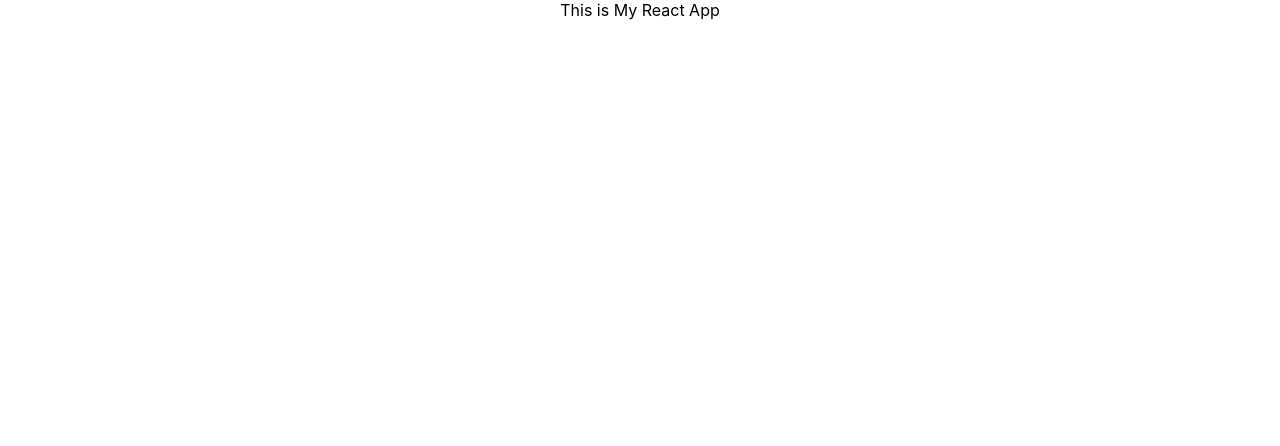
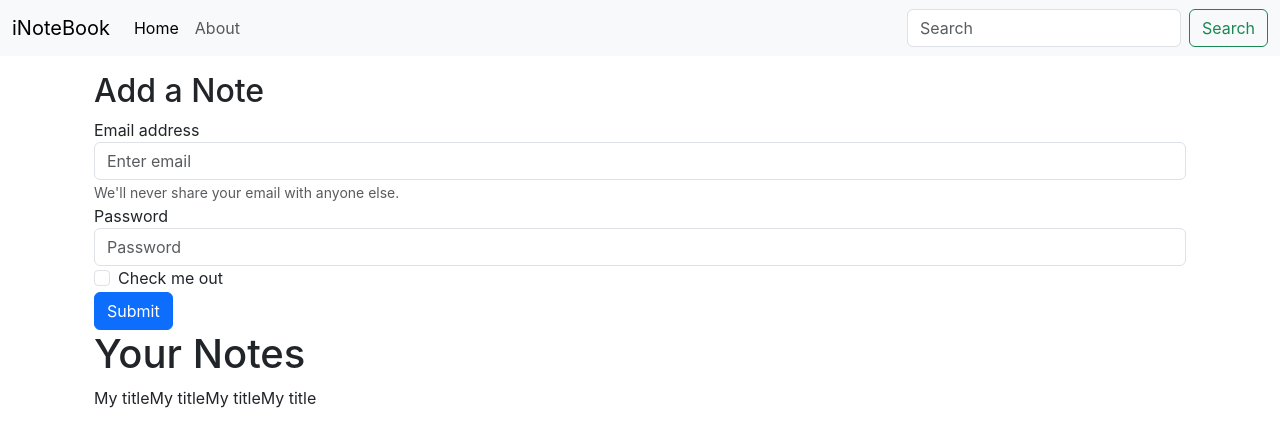
Before and after one commit to the-mustakim/MereKeeps, a React (Create React App) app: page / in a window 1280 px wide. Shown: the top 446 px of the page. Built offline with nearby package versions, Linux system fonts and the light colour scheme.

Commit message:
Video No 60
Note Context

```diff
--- a/public/index.html
+++ b/public/index.html
@@ -10,34 +10,14 @@
       content="Web site created using create-react-app"
     />
     <link rel="apple-touch-icon" href="%PUBLIC_URL%/logo192.png" />
-    <!--
-      manifest.json provides metadata used when your web app is installed on a
-      user's mobile device or desktop. See https://developers.google.com/web/fundamentals/web-app-manifest/
-    -->
     <link rel="manifest" href="%PUBLIC_URL%/manifest.json" />
-    <!--
-      Notice the use of %PUBLIC_URL% in the tags above.
-      It will be replaced with the URL of the `public` folder during the build.
-      Only files inside the `public` folder can be referenced from the HTML.
-
-      Unlike "/favicon.ico" or "favicon.ico", "%PUBLIC_URL%/favicon.ico" will
-      work correctly both with client-side routing and a non-root public URL.
-      Learn how to configure a non-root public URL by running `npm run build`.
-    -->
-    <title>React App</title>
+    <link href="https://cdn.jsdelivr.net/npm/bootstrap@5.3.0-alpha1/dist/css/bootstrap.min.css" rel="stylesheet" integrity="sha384-GLhlTQ8iRABdZLl6O3oVMWSktQOp6b7In1Zl3/Jr59b6EGGoI1aFkw7cmDA6j6gD" crossorigin="anonymous">
+    <title>iNoteBook - Your Notes Secured in the Cloud </title>
   </head>
   <body>
     <noscript>You need to enable JavaScript to run this app.</noscript>
     <div id="root"></div>
-    <!--
-      This HTML file is a template.
-      If you open it directly in the browser, you will see an empty page.
 
-      You can add webfonts, meta tags, or analytics to this file.
-      The build step will place the bundled scripts into the <body> tag.
-
-      To begin the development, run `npm start` or `yarn start`.
-      To create a production bundle, use `npm run build` or `yarn build`.
-    -->
+    <script src="https://cdn.jsdelivr.net/npm/bootstrap@5.3.0-alpha1/dist/js/bootstrap.bundle.min.js" integrity="sha384-w76AqPfDkMBDXo30jS1Sgez6pr3x5MlQ1ZAGC+nuZB+EYdgRZgiwxhTBTkF7CXvN" crossorigin="anonymous"></script>
   </body>
 </html>
--- a/src/App.js
+++ b/src/App.js
@@ -1,11 +1,28 @@
-import './App.css';
+import "./App.css";
+import { BrowserRouter as Router, Switch, Route } from "react-router-dom";
+import Home from "./component/Home";
+import Navbar from "./component/Navbar";
+import About from "./component/About";
+import NoteState from "./context/notes/NoteState";
 
 function App() {
   return (
     <>
-      <div className="App">
-          This is My React App
-      </div>
+      <NoteState>
+        <Router>
+          <Navbar />
+          <div className="container">
+            <Switch>
+              <Route exact path="/">
+                <Home />
+              </Route>
+              <Route exac path="/about">
+                <About />
+              </Route>
+            </Switch>
+          </div>
+        </Router>
+      </NoteState>
     </>
   );
 }
--- /dev/null
+++ b/src/component/About.js
@@ -0,0 +1,10 @@
+import { useContext , useEffect} from 'react'
+
+
+export default function About() {
+  return (
+    <div>
+      This is About Page
+    </div>
+  )
+}
--- /dev/null
+++ b/src/component/Home.js
@@ -0,0 +1,58 @@
+import React, { useContext } from "react";
+import noteContext from '../context/notes/noteContext'
+
+export default function Home() {
+  const context = useContext(noteContext);
+  const {notes, setNotes} = context;
+  return (
+    <>
+      <div>
+        <div className="container my-3">
+        <h2>Add a Note</h2>
+        <form>
+          <div className="form-group">
+            <label htmlFor="exampleInputEmail1">Email address</label>
+            <input
+              type="email"
+              className="form-control"
+              id="exampleInputEmail1"
+              aria-describedby="emailHelp"
+              placeholder="Enter email"
+            />
+            <small id="emailHelp" className="form-text text-muted">
+              We'll never share your email with anyone else.
+            </small>
+          </div>
+          <div className="form-group">
+            <label htmlFor="exampleInputPassword1">Password</label>
+            <input
+              type="password"
+              className="form-control"
+              id="exampleInputPassword1"
+              placeholder="Password"
+            />
+          </div>
+          <div className="form-check">
+            <input
+              type="checkbox"
+              className="form-check-input"
+              id="exampleCheck1"
+            />
+            <label className="form-check-label" htmlFor="exampleCheck1">
+              Check me out
+            </label>
+          </div>
+          <button type="submit" className="btn btn-primary">
+            Submit
+          </button>
+        </form>
+        <h1>Your Notes</h1>
+        {notes.map((note)=>{
+          return note.title
+        })}
+
+        </div>
+      </div>
+    </>
+  );
+}
--- /dev/null
+++ b/src/component/Navbar.js
@@ -0,0 +1,64 @@
+import React, { useEffect } from "react";
+import {Link, useLocation} from 'react-router-dom'
+
+
+export default function Navbar() {
+
+  let location=useLocation()
+  useEffect(()=>{
+    console.log(location.pathname)
+  },[location])
+
+  return (
+    <>
+      <div>
+        <nav className="navbar navbar-expand-lg bg-body-tertiary">
+          <div className="container-fluid">
+            <Link className="navbar-brand" to="#">
+              iNoteBook
+            </Link>
+            <button
+              className="navbar-toggler"
+              type="button"
+              data-bs-toggle="collapse"
+              data-bs-target="#navbarSupportedContent"
+              aria-controls="navbarSupportedContent"
+              aria-expanded="false"
+              aria-label="Toggle navigation"
+            >
+              <span className="navbar-toggler-icon"></span>
+            </button>
+            <div
+              className="collapse navbar-collapse"
+              id="navbarSupportedContent"
+            >
+              <ul className="navbar-nav me-auto mb-2 mb-lg-0">
+                <li className="nav-item">
+                  <Link className={`nav-link ${location.pathname==="/" ? "active":"" }`} aria-current="page" to="/">
+                    Home
+                  </Link>
+                </li>
+                <li className="nav-item">
+                  <Link className={`nav-link ${location.pathname==="/about" ? "active":""} `} to="/about">
+                    About
+                  </Link>
+                </li>
+              </ul>
+              <form className="d-flex" role="search">
+                <input
+                  className="form-control me-2"
+                  type="search"
+                  placeholder="Search"
+                  aria-label="Search"
+                />
+                <button className="btn btn-outline-success" type="submit">
+                  Search
+                </button>
+              </form>
+            </div>
+          </div>
+        </nav>
+      </div>
+    </>
+  );
+}
--- /dev/null
+++ b/src/context/notes/NoteState.js
@@ -0,0 +1,57 @@
+
+import NoteContext from './noteContext'
+import { useState } from 'react'
+
+const NoteState=(props)=>{
+
+    const [state, setState] = useState()
+
+    const notesInitial=[
+        {
+            "_id": "63d8cc585b974e4877d242b6",
+            "user": "63d5c30c31cf74af8bcacd74",
+            "title": "My title",
+            "description": "Pleses wake up early",
+            "tag": "personal",
+            "date": "2023-01-31T08:07:52.064Z",
+            "__v": 0
+          },
+          {
+            "_id": "63d8cc645b974e4877d242b8",
+            "user": "63d5c30c31cf74af8bcacd74",
+            "title": "My title",
+            "description": "Pleses wake up early",
+            "tag": "personal",
+            "date": "2023-01-31T08:08:04.238Z",
+            "__v": 0
+          },
+          {
+            "_id": "63d8cc675b974e4877d242c6",
+            "user": "63d5c30c31cf74af8bcacd74",
+            "title": "My title",
+            "description": "Pleses wake up early",
+            "tag": "personal",
+            "date": "2023-01-31T08:08:07.204Z",
+            "__v": 0
+          },
+          {
+            "_id": "63d8cc675b974e4877d242c8",
+            "user": "63d5c30c31cf74af8bcacd74",
+            "title": "My title",
+            "description": "Pleses wake up early",
+            "tag": "personal",
+            "date": "2023-01-31T08:08:07.390Z",
+            "__v": 0
+          }
+    ]
+
+    const [notes,setNotes] = useState(notesInitial)
+
+    return(
+        <NoteContext.Provider value={{notes,setNotes}}>
+            {props.children}
+        </NoteContext.Provider>
+    )
+}
+
+export default NoteState;
--- /dev/null
+++ b/src/context/notes/noteContext.js
@@ -0,0 +1,5 @@
+import { createContext } from "react";
+
+const noteContext = createContext();
+
+export default noteContext;
```
Also changed, not shown: 1 other file (tests, documents, lock files or other folders).
